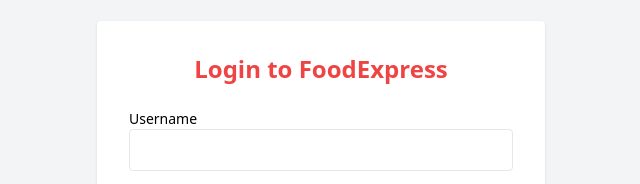
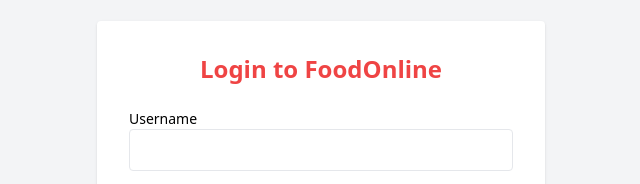
Before and after one commit to komal-0527/foodapp, a plain HTML site: page login.html in a window 1280 px wide. Shown: the part 221-405 px from the top of the page, 319-959 px from the left. Drawn offline with nearby package versions, Linux system fonts and the light colour scheme.

Commit message:
Update login.html

```diff
--- a/login.html
+++ b/login.html
@@ -12,7 +12,7 @@
   >
     <div class="w-full max-w-md bg-white p-8 rounded shadow">
       <h2 class="text-2xl font-bold text-center text-red-500 mb-6">
-        Login to FoodExpress
+        Login to FoodOnline
       </h2>
 
       <form id="loginForm" class="space-y-4">
```
